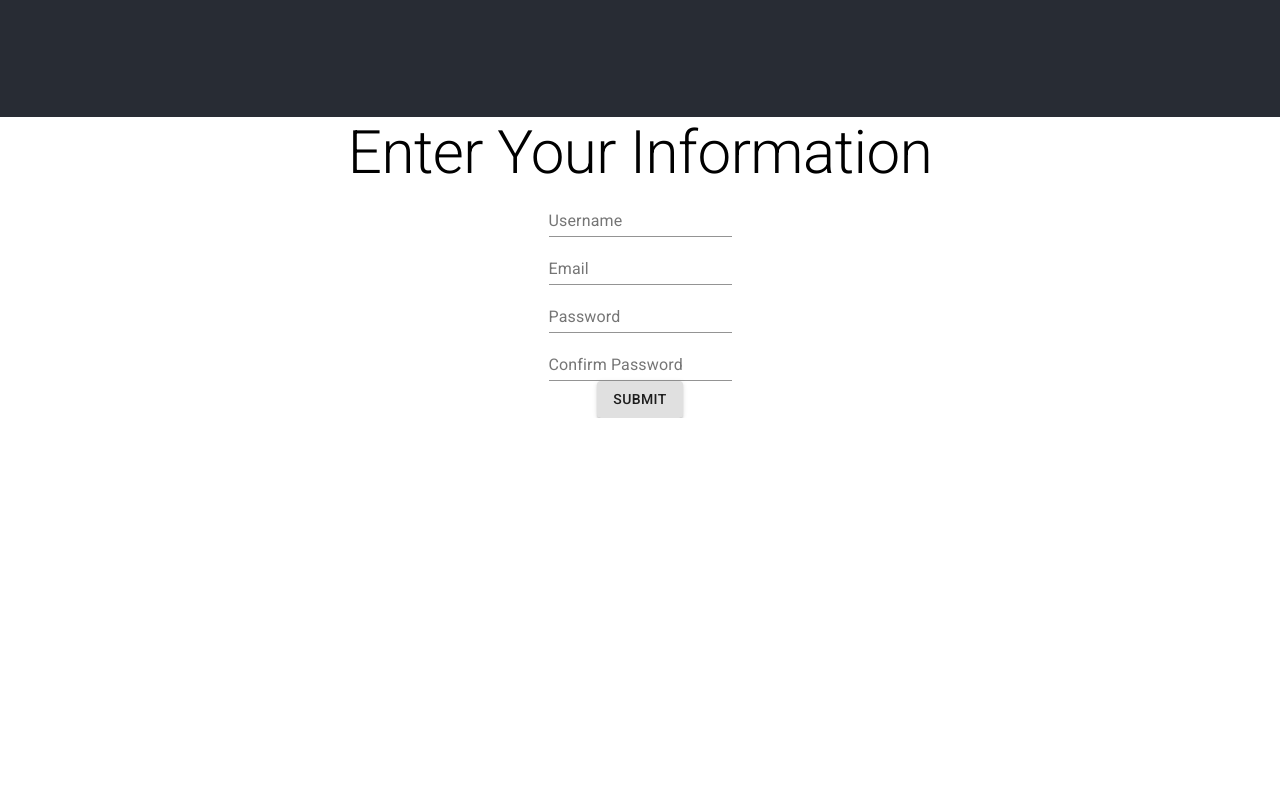
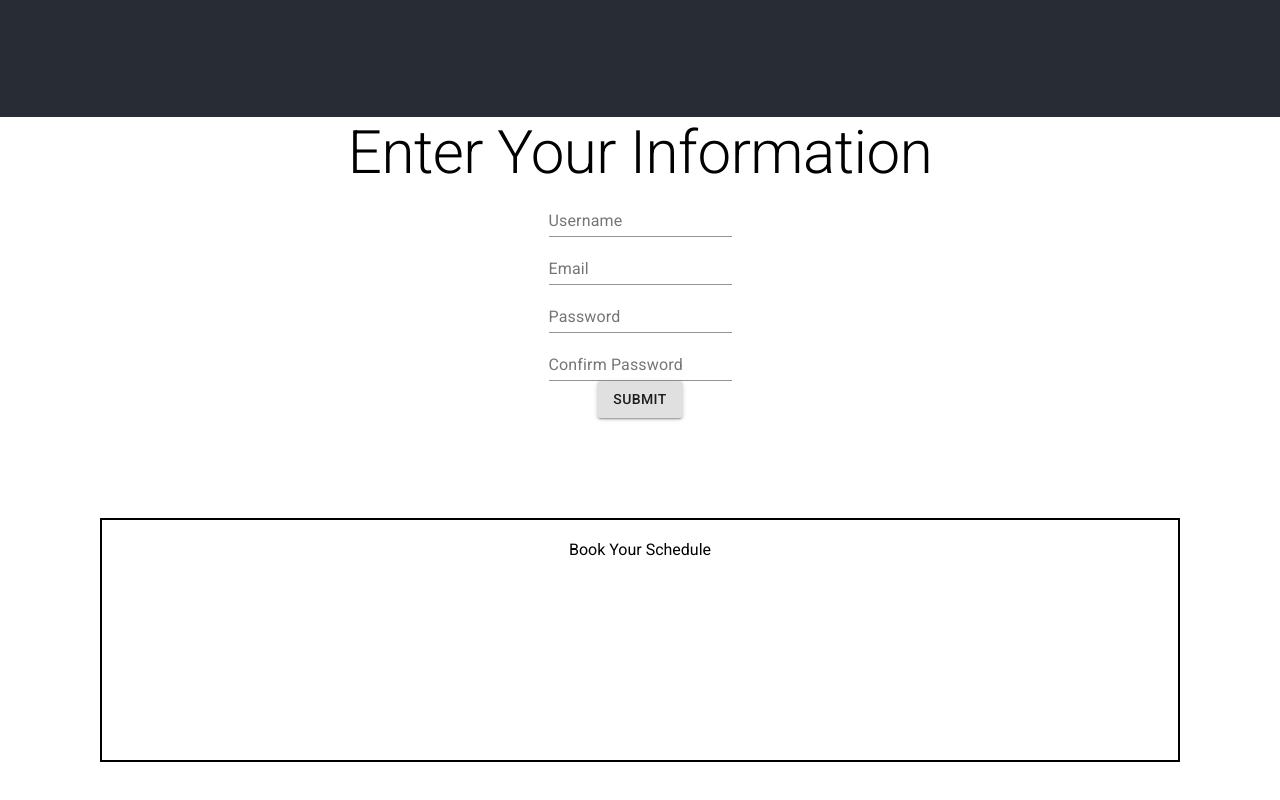
Before and after one commit to victorcwyu/Toronto-City-Guide-Client, a React (Create React App) app: page / in a window 1280 px wide. Shown: the part 683-1483 px from the top of the page. Before the commit the page ends 1101 px from the top, so only its background shows below. Built offline with nearby package versions, Linux system fonts and the light colour scheme.

Commit message:
Add schedule component

```diff
--- a/src/App.js
+++ b/src/App.js
@@ -1,6 +1,7 @@
 import React from 'react';
 import './App.css';
 import Signup from './components/auth/signup';
+import Schedule from './components/Schedule';
 
 function App() {
   return (
@@ -8,6 +9,7 @@ function App() {
       <header className="App-header">
       </header>
       <Signup />
+      <Schedule/>
     </div>
   );
 }
--- a/src/components/Schedule.js
+++ b/src/components/Schedule.js
@@ -0,0 +1,10 @@
+import React from 'react';
+import { Container } from '@material-ui/core';
+import '../styles/Schedule.css';
+export default function Schedule(){
+  return(
+    <div className="schedule">
+      Book Your Schedule
+    </div>
+  );
+}
--- /dev/null
+++ b/src/styles/Schedule.css
@@ -0,0 +1,7 @@
+.schedule{
+  border: 2px solid black;
+  height: 200px;
+  padding: 20px;
+  margin: 100px;
+
+}
```
